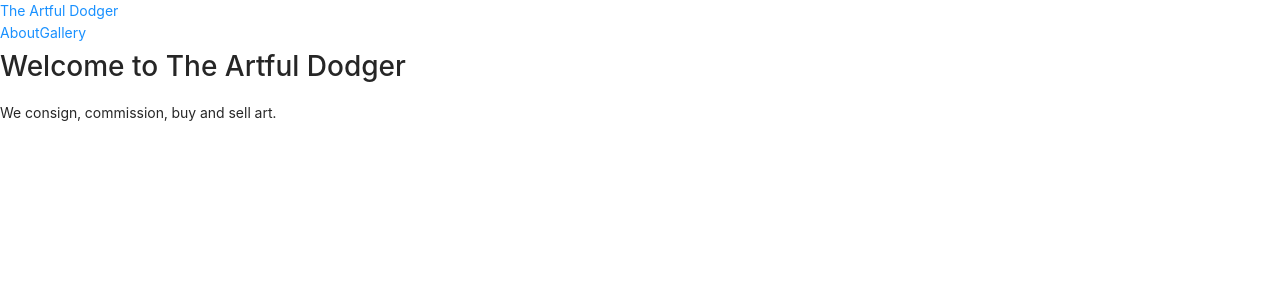
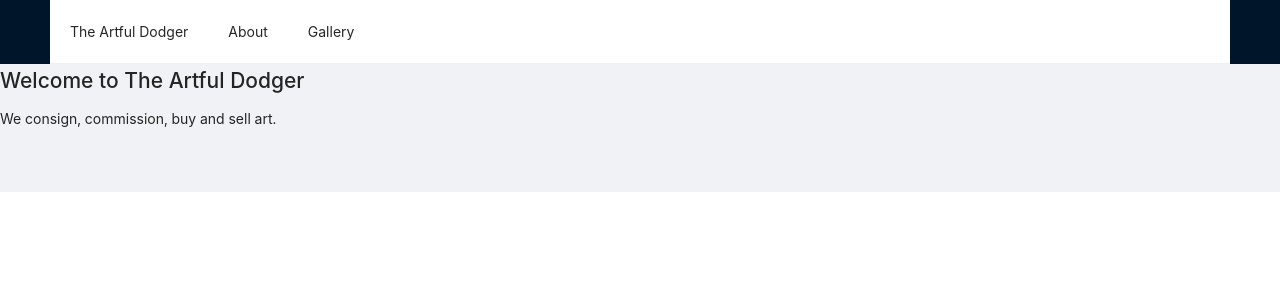
Before and after one commit to punchagan/artful-dodger, a Next.js app: page / in a window 1280 px wide. Shown: the top 300 px of the page. Built offline with nearby package versions, Linux system fonts and the light colour scheme.

Commit message:
Use antd Layout and Menu to improve the page header, navbar

```diff
--- a/components/layout.js
+++ b/components/layout.js
@@ -1,32 +1,33 @@
 import Link from "next/link";
 import Head from "next/head";
 import "antd/dist/antd.css";
+import { Layout, Menu } from "antd";
+const { Header, Content, Footer } = Layout;
 
 export default function BaseLayout({ children, title = "This is the default title" }) {
   return (
-    <div>
+    <>
       <Head>
         <title>The Artful Dodger</title>
         <link rel="icon" href="/favicon.ico" />
       </Head>
-
-      <header>
-        <Link href="/">
-          <a>The Artful Dodger</a>
-        </Link>
-        <nav>
-          <Link href="/about">
-            <a>About</a>
-          </Link>
-          <Link href="/list">
-            <a>Gallery</a>
-          </Link>
-        </nav>
-      </header>
-
-      {children}
-
-      <footer></footer>
-    </div>
+      <Layout>
+        <Header>
+          <Menu mode="horizontal">
+            <Menu.Item key="1">
+              <Link href="/">The Artful Dodger</Link>
+            </Menu.Item>
+            <Menu.Item key="2">
+              <Link href="/about">About</Link>
+            </Menu.Item>
+            <Menu.Item key="3">
+              <Link href="/list">Gallery</Link>
+            </Menu.Item>
+          </Menu>
+        </Header>
+        <Content>{children}</Content>
+        <Footer></Footer>
+      </Layout>
+    </>
   );
 }
```
